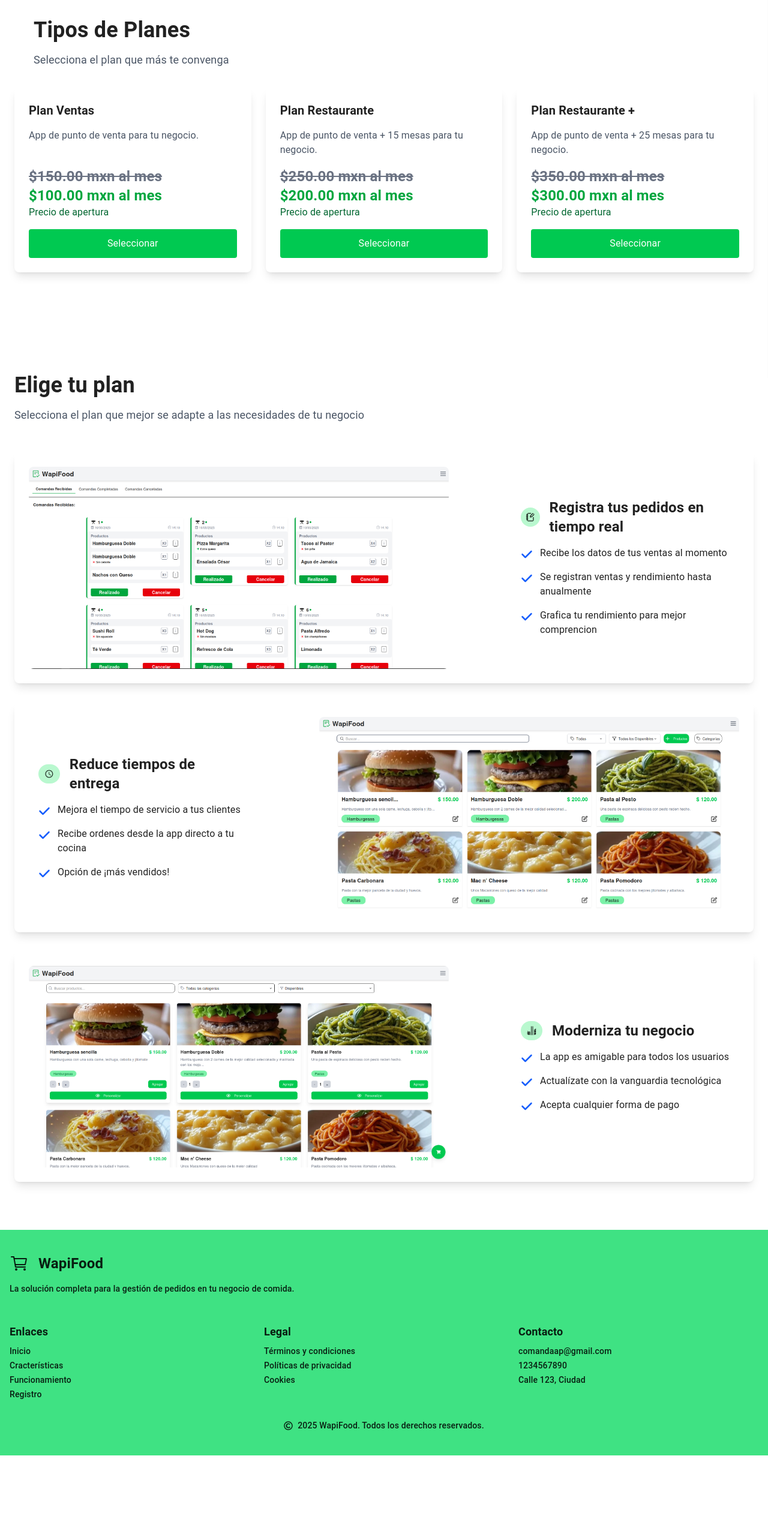
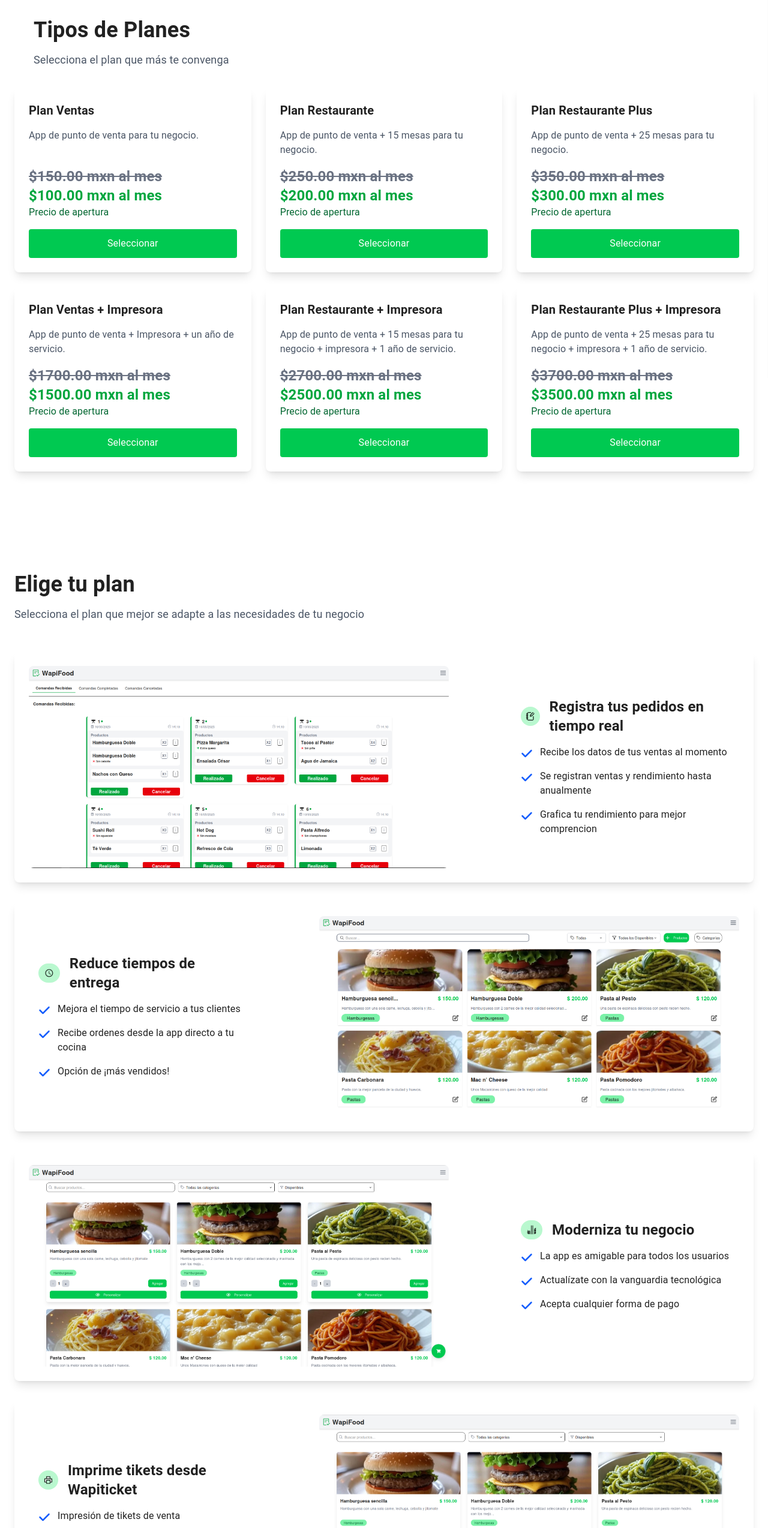
Before and after one commit to wapifoodmx-ctrl/WapifoodFront, a Next.js app: page /payments in a window 1280 px wide. Shown: the part 234-2781 px from the top of the page at 60% size. Before the commit the page ends 2660 px from the top, so only its background shows below. Built offline with nearby package versions, Linux system fonts and the light colour scheme; sample sign-in values are in the browser's storage.

Commit message:
Se creo la función para ver los pagos, falta corregir las páginas para que muestre la modal

```diff
--- a/pages/cocina/VistaCocina.jsx
+++ b/pages/cocina/VistaCocina.jsx
@@ -31,6 +31,9 @@ export default function VistaCocina() {
     const [completedTables, setCompletedTables] = useState([]);
     const [cancelledTables, setCancelledTables] = useState([]);
     const [finishedTables, setFinishedTables] = useState([]);
+
+    // Agregar el estado que falta
+    const [showSubscriptionModal, setShowSubscriptionModal] = useState(false);
 
     const fetchTablesData = async () => {
         try {
--- a/planesdeventa/planesdeventa.jsx
+++ b/planesdeventa/planesdeventa.jsx
@@ -1,3 +1,4 @@
+import { AiTwotonePrinter } from "react-icons/ai";
 import { IoMdTime } from "react-icons/io";
 import { FaCheck } from "react-icons/fa6";
 import { LuNotebookPen } from "react-icons/lu";
@@ -46,6 +47,17 @@ export default function PlanDeVentas() {
             ],
             image: Pntoventa,
         },
+        {
+            id: 4,
+            icon: <AiTwotonePrinter className="text-3xl bg-green-200 p-2 w-9 h-8 rounded-full" />,
+            title: "Imprime tikets desde Wapiticket",
+            features: [
+                "Impresión de tikets de venta",
+                "Busqueda con código QR",
+                "Impresora térmica incluida",
+            ],
+            image: Pntoventa,
+        },
     ];
 
     const [planesAdicionales, setPlanesAdicionales] = useState([
@@ -71,7 +83,7 @@ export default function PlanDeVentas() {
         },
         {
             id: 3,
-            title: "Plan Restaurante +",
+            title: "Plan Restaurante Plus",
             description: "App de punto de venta + 25 mesas para tu negocio.",
             price: "$350.00 mxn al mes",
             promoPrice: "$300.00 mxn al mes",
@@ -79,6 +91,36 @@ export default function PlanDeVentas() {
             buttonText: "Seleccionar",
             prop: "empresarial",
         },
+        {
+            id: 4,
+            title: "Plan Ventas + Impresora",
+            description: "App de punto de venta + Impresora + un año de servicio.",
+            price: "$1700.00 mxn al mes",
+            promoPrice: "$1500.00 mxn al mes",
+            promoText: "Precio de apertura",
+            buttonText: "Seleccionar",
+            prop: "premium",
+        },
+        {
+            id: 5,
+            title: "Plan Restaurante + Impresora",
+            description: "App de punto de venta + 15 mesas para tu negocio + impresora + 1 año de servicio.",
+            price: "$2700.00 mxn al mes",
+            promoPrice: "$2500.00 mxn al mes",
+            promoText: "Precio de apertura",
+            buttonText: "Seleccionar",
+            prop: "max",
+        },
+        {
+            id: 6,
+            title: "Plan Restaurante Plus + Impresora",
+            description: "App de punto de venta + 25 mesas para tu negocio + impresora + 1 año de servicio.",
+            price: "$3700.00 mxn al mes",
+            promoPrice: "$3500.00 mxn al mes",
+            promoText: "Precio de apertura",
+            buttonText: "Seleccionar",
+            prop: "plus",
+        }
     ]);
 
     async function getLink(prop) {
--- /dev/null
+++ b/useCases/checkPayment.js
@@ -0,0 +1,35 @@
+async function checkPayment() {
+    try {
+        // Obtener el token del localStorage
+        const token = localStorage.getItem('authToken') || localStorage.getItem('token');
+
+        if (!token) {
+            throw new Error('Token de autenticación no encontrado');
+        }
+
+        // Realizar la petición GET
+        const response = await fetch('https://comandapp-api.h-dev.xyz/payments/check-payment', {
+            method: 'GET',
+            headers: {
+                'Authorization': `Bearer ${token}`,
+                'Content-Type': 'application/json'
+            }
+        });
+
+        // Verificar si la respuesta es exitosa
+        if (!response.ok) {
+            throw new Error(`Error HTTP: ${response.status} - ${response.statusText}`);
+        }
+
+        // Parsear la respuesta JSON
+        const data = await response.json();
+        return data;
+
+    } catch (error) {
+        console.error('Error al verificar el pago:', error);
+        throw error;
+    }
+}
+
+// Exportar la función
+export { checkPayment };
```
